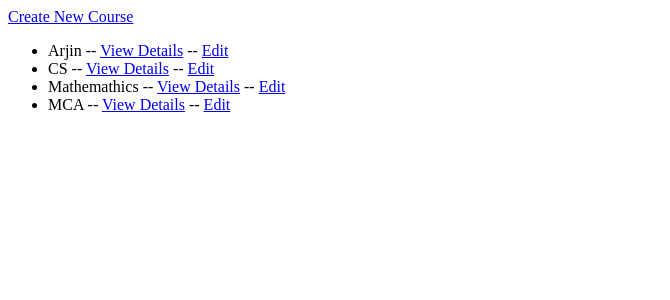
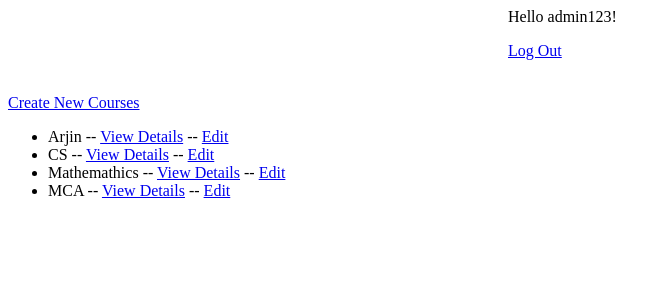
Before and after one commit to H4K3R13/Django-Sample, a Django app: page /student/courses in a window 1280 px wide. Shown: the top 300 px of the page, without its empty margins (0-670 px from the left). Run offline with Django 4.2, Linux system fonts and the light colour scheme; a user stored in the database is signed in; data comes from the database, SQL or seed files in the repository; both versions use the stored data as it was after the commit.

Commit message:
Adding login v3

```diff
--- a/student/templates/student/courses.html
+++ b/student/templates/student/courses.html
@@ -1,4 +1,20 @@
-<a href="{% url 'create_course' %}">Create New Course</a></li>
+<!--<a href="{% url 'create_course' %}">Create New Course</a></li>-->
+
+ {% if user.is_authenticated %}
+  <div style="margin-left: 500px;">
+    <span>Hello {{ user.username }}!</span>
+    <p><a href="{% url 'logout' %}">Log Out</a></p>
+  </div>
+
+
+  {% else %}
+    <p>You are not logged in</p>
+    <a herf="{% url 'login' %}"> Log In</a>
+  {% endif %}
+
+<br>
+<a href="{% url 'create_course' %}">Create New Courses</a>
+
 
 {% if courses_list %}
   <ul>
--- a/student/views.py
+++ b/student/views.py
@@ -2,7 +2,6 @@ from django.shortcuts import render
 from django.http import HttpResponse, Http404
 from django.views.generic.edit import CreateView
 from django.views.generic.edit import UpdateView
-# from django.urls import reverse
 from django.contrib.auth.decorators import login_required
 from django.contrib.auth.mixins import LoginRequiredMixin
 
@@ -11,6 +10,7 @@ from.models import Course
 
 def index(request):
     return HttpResponse("Hello, world. You're at the student index.")
+
 
 @login_required
 
@@ -26,6 +26,7 @@ def courses(request):
 
     return render(request, 'student/courses.html', context)
 
+@login_required
 
 def course_detail(request, course_id):
     try:
@@ -39,7 +40,7 @@ def course_detail(request, course_id):
 
 from django.urls import reverse
 
-class CourseCreateView(CreateView):
+class CourseCreateView(LoginRequiredMixin,CreateView):
     model = Course
     fields = "__all__"
 
```
Also changed, not shown: db.sqlite3.
